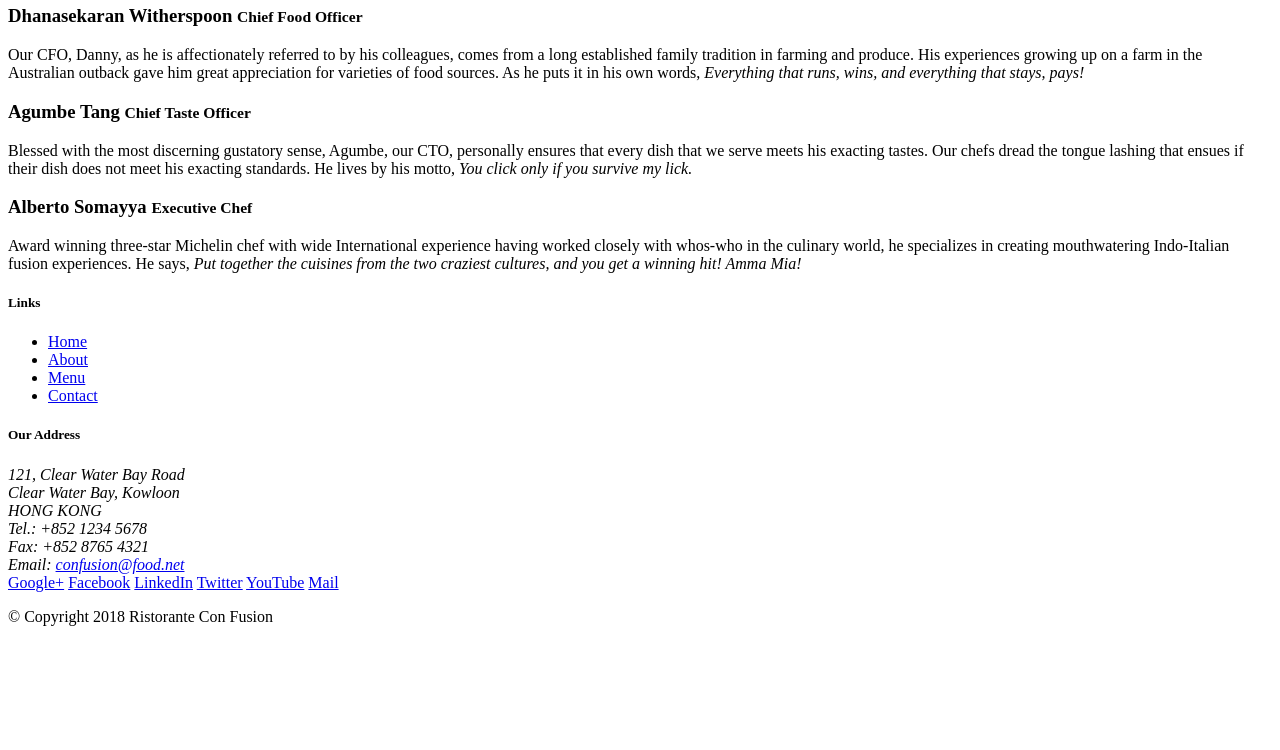
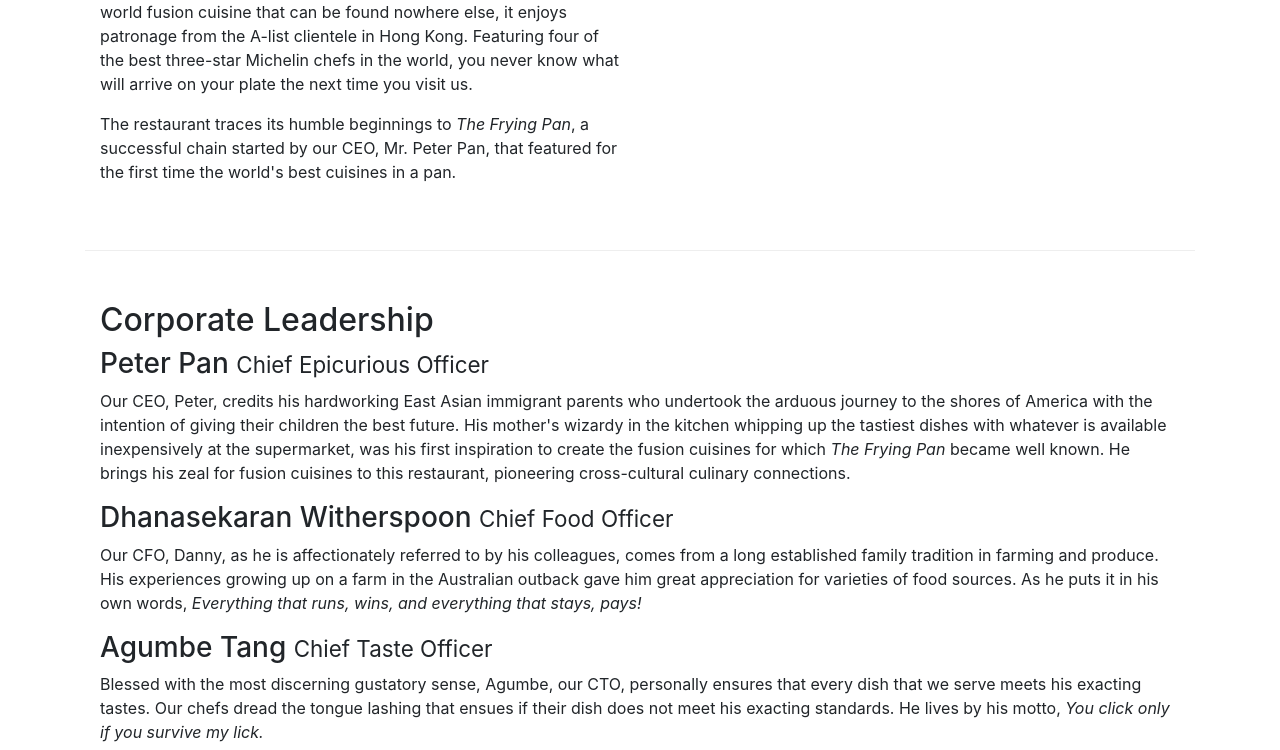
Before and after one commit to mahir-d/Bootstrap4, a website: page conFusion/aboutus.html in a window 1280 px wide. Shown: the part 471-1221 px from the top of the page. Before the commit the page ends 1113 px from the top, so only its background shows below. Drawn offline with nearby package versions, Linux system fonts and the light colour scheme.

Commit message:
aboutus assignment 1

```diff
--- a/conFusion/CSS/styles.css
+++ b/conFusion/CSS/styles.css
@@ -4,11 +4,12 @@
 }
 
 .row-content {
-    margin:0px auto;
-    padding: 50px 0px 50px 0px;
+    margin:0px;
     border-bottom: 1px ridge;
-    min-height:400px;
+    padding-top: 50px;
+    padding-bottom: 50px;
 }
+
 
 .footer{
     background-color: #D1C4E9;
--- a/conFusion/aboutus.html
+++ b/conFusion/aboutus.html
@@ -3,6 +3,13 @@
 
 <head>
 
+    <!-- Required meta tags always come first -->
+    <meta charset="utf-8">
+    <meta name="viewport" content="width=device-width, initial-scale=1, shrink-to-fit=no">
+    <meta http-equiv="x-ua-compatible" content="ie=edge">
+
+    <link rel="stylesheet" href="node_modules/bootstrap/dist/css/bootstrap.min.css">
+    <link rel="stylesheet" href="/CSS/styles.css">
     <title>Ristorante Con Fusion: About Us</title>
 
 </head>
@@ -12,46 +19,70 @@
     <header class="jumbotron">
         <div class="container">
             <div class="row row-header">
-                <div class="col-12 col-sm-6">
+                <div class="col-12 col-sm-8">
                     <h1>Ristorante con Fusion</h1>
-                    <p>We take inspiration from the World's best cuisines, and create a unique fusion experience. Our lipsmacking creations will tickle your culinary senses!</p>
+                    <p>We take inspiration from the World's best cuisines, and create a unique fusion experience. Our
+                        lipsmacking creations will tickle your culinary senses!</p>
                 </div>
-                <div class="col-12 col-sm">
-                </div>
+
             </div>
         </div>
     </header>
 
-    <div>
-        <div>
-            <div>
+    <div class="container">
+        <div class="row ">
+            <div class="col-12">
                 <h3>About Us</h3>
                 <hr>
             </div>
         </div>
 
-        <div>
-            <div>
+        <div class="row row-content">
+            <div class="col-12 col-sm-6">
                 <h2>Our History</h2>
-                <p>Started in 2010, Ristorante con Fusion quickly established itself as a culinary icon par excellence in Hong Kong. With its unique brand of world fusion cuisine that can be found nowhere else, it enjoys patronage from the A-list clientele in Hong Kong.  Featuring four of the best three-star Michelin chefs in the world, you never know what will arrive on your plate the next time you visit us.</p>
-                <p>The restaurant traces its humble beginnings to <em>The Frying Pan</em>, a successful chain started by our CEO, Mr. Peter Pan, that featured for the first time the world's best cuisines in a pan.</p>
+                <p>Started in 2010, Ristorante con Fusion quickly established itself as a culinary icon par excellence
+                    in Hong Kong. With its unique brand of world fusion cuisine that can be found nowhere else, it
+                    enjoys patronage from the A-list clientele in Hong Kong. Featuring four of the best three-star
+                    Michelin chefs in the world, you never know what will arrive on your plate the next time you visit
+                    us.</p>
+                <p>The restaurant traces its humble beginnings to <em>The Frying Pan</em>, a successful chain started by
+                    our CEO, Mr. Peter Pan, that featured for the first time the world's best cuisines in a pan.</p>
             </div>
             <div>
             </div>
         </div>
 
 
-        <div>
-            <div>
+        <div class="row row-content">
+            <div class="col-12">
                 <h2>Corporate Leadership</h2>
                 <h3>Peter Pan <small>Chief Epicurious Officer</small></h3>
-                <p>Our CEO, Peter, credits his hardworking East Asian immigrant parents who undertook the arduous journey to the shores of America with the intention of giving their children the best future. His mother's wizardy in the kitchen whipping up the tastiest dishes with whatever is available inexpensively at the supermarket, was his first inspiration to create the fusion cuisines for which <em>The Frying Pan</em> became well known. He brings his zeal for fusion cuisines to this restaurant, pioneering cross-cultural culinary connections.</p>
+                <p class="d-none d-sm-block">Our CEO, Peter, credits his hardworking East Asian immigrant parents who
+                    undertook the arduous
+                    journey to the shores of America with the intention of giving their children the best future. His
+                    mother's wizardy in the kitchen whipping up the tastiest dishes with whatever is available
+                    inexpensively at the supermarket, was his first inspiration to create the fusion cuisines for which
+                    <em>The Frying Pan</em> became well known. He brings his zeal for fusion cuisines to this
+                    restaurant, pioneering cross-cultural culinary connections.</p>
                 <h3>Dhanasekaran Witherspoon <small>Chief Food Officer</small></h3>
-                <p>Our CFO, Danny, as he is affectionately referred to by his colleagues, comes from a long established family tradition in farming and produce. His experiences growing up on a farm in the Australian outback gave him great appreciation for varieties of food sources. As he puts it in his own words, <em>Everything that runs, wins, and everything that stays, pays!</em></p>
+                <p class="d-none d-sm-block">Our CFO, Danny, as he is affectionately referred to by his colleagues,
+                    comes
+                    from a long established
+                    family tradition in farming and produce. His experiences growing up on a farm in the Australian
+                    outback gave him great appreciation for varieties of food sources. As he puts it in his own words,
+                    <em>Everything that runs, wins, and everything that stays, pays!</em></p>
                 <h3>Agumbe Tang <small>Chief Taste Officer</small></h3>
-                <p>Blessed with the most discerning gustatory sense, Agumbe, our CTO, personally ensures that every dish that we serve meets his exacting tastes. Our chefs dread the tongue lashing that ensues if their dish does not meet his exacting standards. He lives by his motto, <em>You click only if you survive my lick.</em></p>
+                <p class="d-none d-sm-block">Blessed with the most discerning gustatory sense, Agumbe, our CTO,
+                    personally ensures that every dish
+                    that we serve meets his exacting tastes. Our chefs dread the tongue lashing that ensues if their
+                    dish does not meet his exacting standards. He lives by his motto, <em>You click only if you survive
+                        my lick.</em></p>
                 <h3>Alberto Somayya <small>Executive Chef</small></h3>
-                <p>Award winning three-star Michelin chef with wide International experience having worked closely with whos-who in the culinary world, he specializes in creating mouthwatering Indo-Italian fusion experiences. He says, <em>Put together the cuisines from the two craziest cultures, and you get a winning hit! Amma Mia!</em></p>
+                <p class="d-none d-sm-block">Award winning three-star Michelin chef with wide International experience
+                    having worked closely with
+                    whos-who in the culinary world, he specializes in creating mouthwatering Indo-Italian fusion
+                    experiences. He says, <em>Put together the cuisines from the two craziest cultures, and you get a
+                        winning hit! Amma Mia!</em></p>
             </div>
         </div>
 
@@ -99,6 +130,9 @@
         </div>
     </footer>
 
+    <script src="node_modules/jquery/dist/jquery.slim.min.js"></script>
+    <script src="node_modules/popper.js/dist/umd/popper.min.js"></script>
+    <script src="node_modules/bootstrap/dist/js/bootstrap.min.js"></script>
 </body>
 
 </html>
```
Lines whose indentation alone changed are shown as unchanged.
